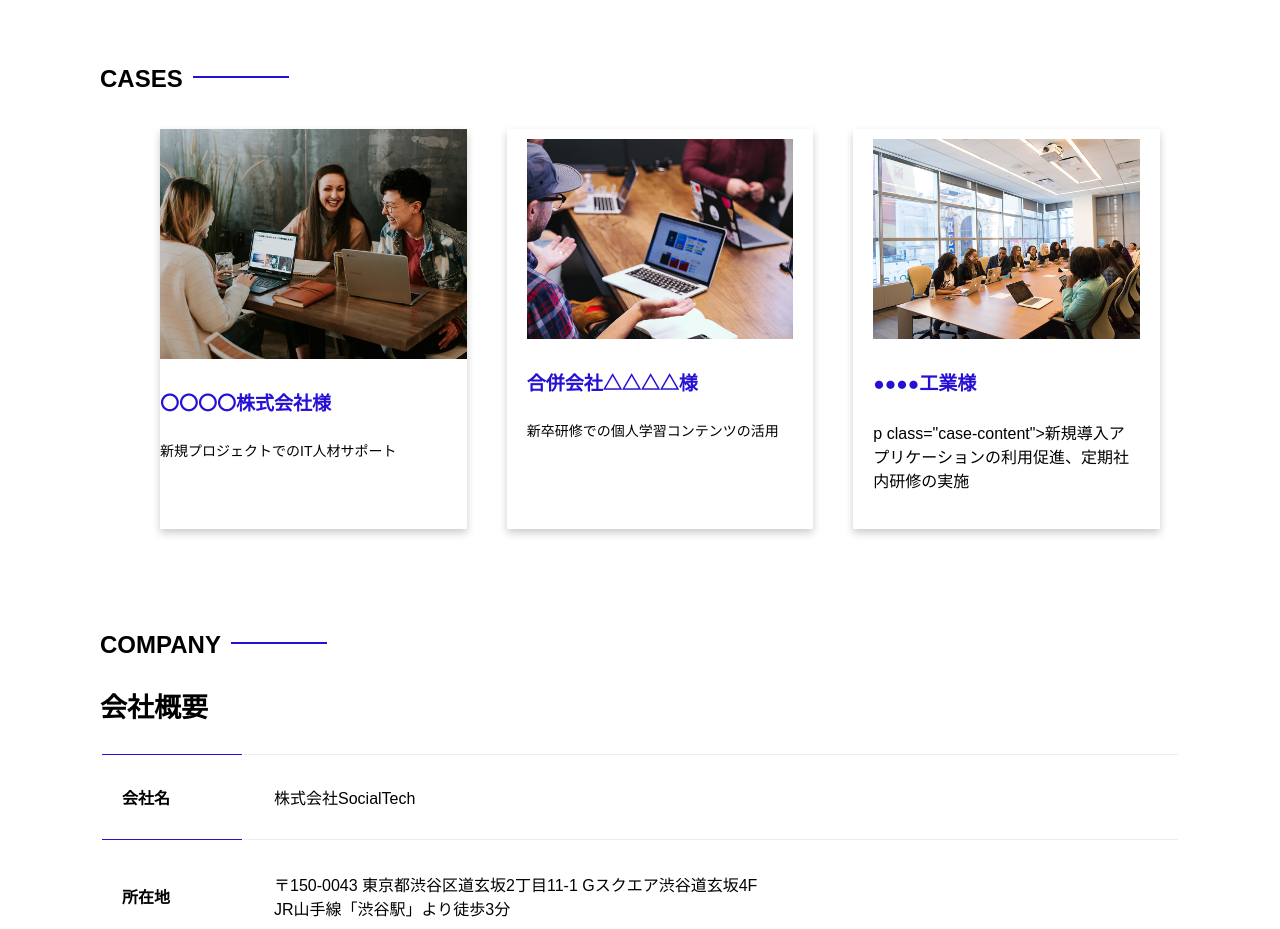
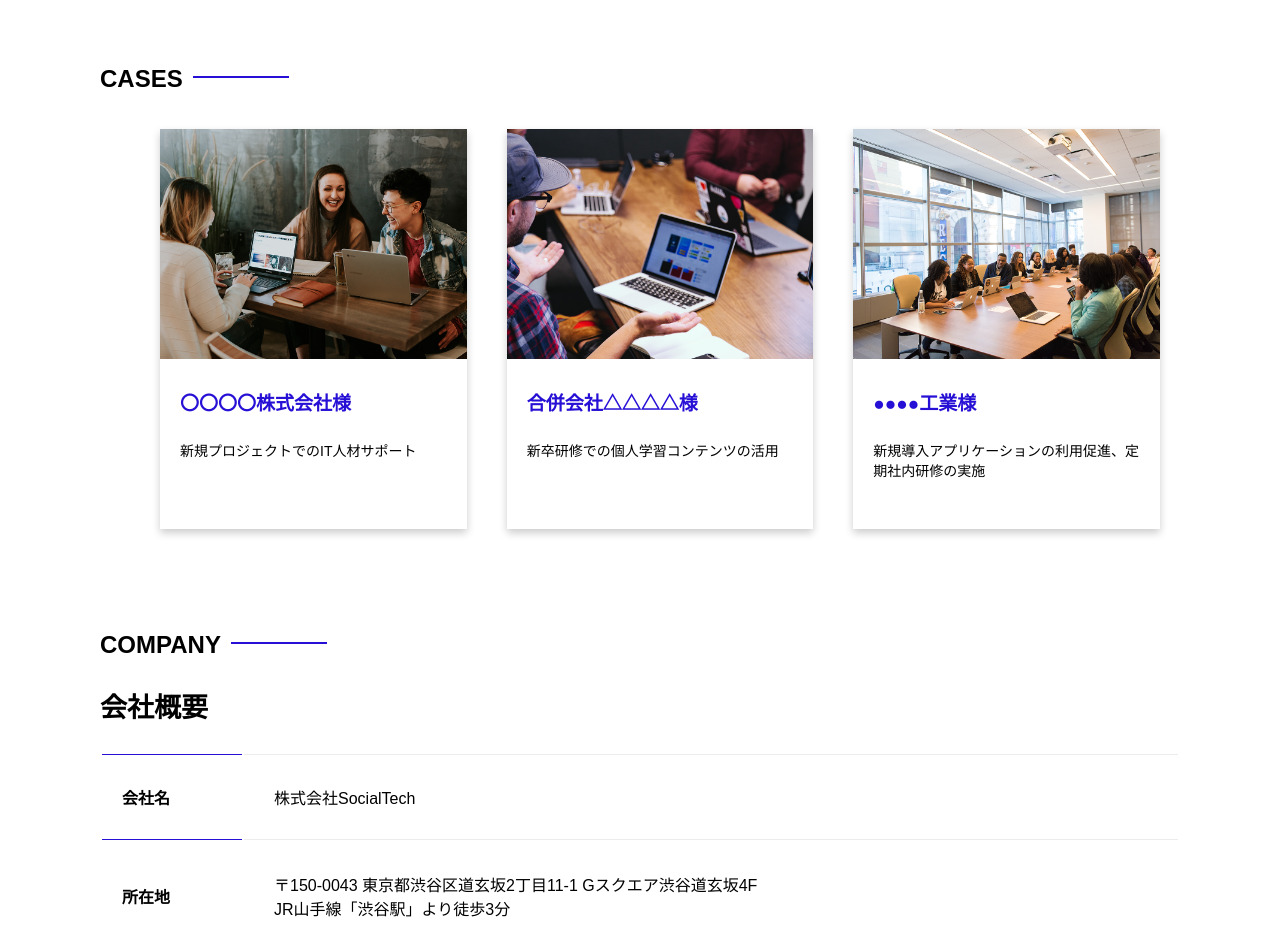
Before and after one commit to Rooftoplove/html-css-basic-kadai, a plain HTML site: page kadai_tutorial_output/index.html in a window 1280 px wide. Shown: the part 5140-6069 px from the top of the page. Drawn offline with Linux system fonts and the light colour scheme; files whose address does not match are found by name.

Commit message:
Add files via upload

```diff
--- a/kadai_tutorial_output/index.html
+++ b/kadai_tutorial_output/index.html
@@ -263,24 +263,24 @@
         <h2 class="index-h2">CASES</h2>
         <ul>
           <li class="case-card">
-          <div class="cases-info">
             <img class="case-img" src="images/index/case-1.png" alt="PCでコンテンツを見る">
+          <div class="case-info">
             <h4 class="case-name">〇〇〇〇株式会社様</h4>
             <p class="case-content">新規プロジェクトでのIT人材サポート</p>
           </div>
           </li>
           <li class="case-card">
+            <img class="case-img" src="images/index/case-2.png" alt="PCでコンテンツを見る">
           <div class="case-info">
-            <img class="case-img" src="images/index/case-2.png" alt="PCでコンテンツを見る">
             <h4 class="case-name">合併会社△△△△様</h4>
             <p class="case-content">新卒研修での個人学習コンテンツの活用</p>
           </div>
           </li>
           <li class="case-card">
+            <img class="case-img" src="images/index/case-3.png" alt="社内研修中の会議室">
           <div class="case-info">
-            <img class="case-img" src="images/index/case-3.png" alt="社内研修中の会議室">
-            <h4 class="case-name">	●●●●工業様</h4>
-            p class="case-content">新規導入アプリケーションの利用促進、定期社内研修の実施</p>
+            <h4 class="case-name">●●●●工業様</h4>
+            <p class="case-content">新規導入アプリケーションの利用促進、定期社内研修の実施</p>
           </div>
           </li>
         </ul>
```
